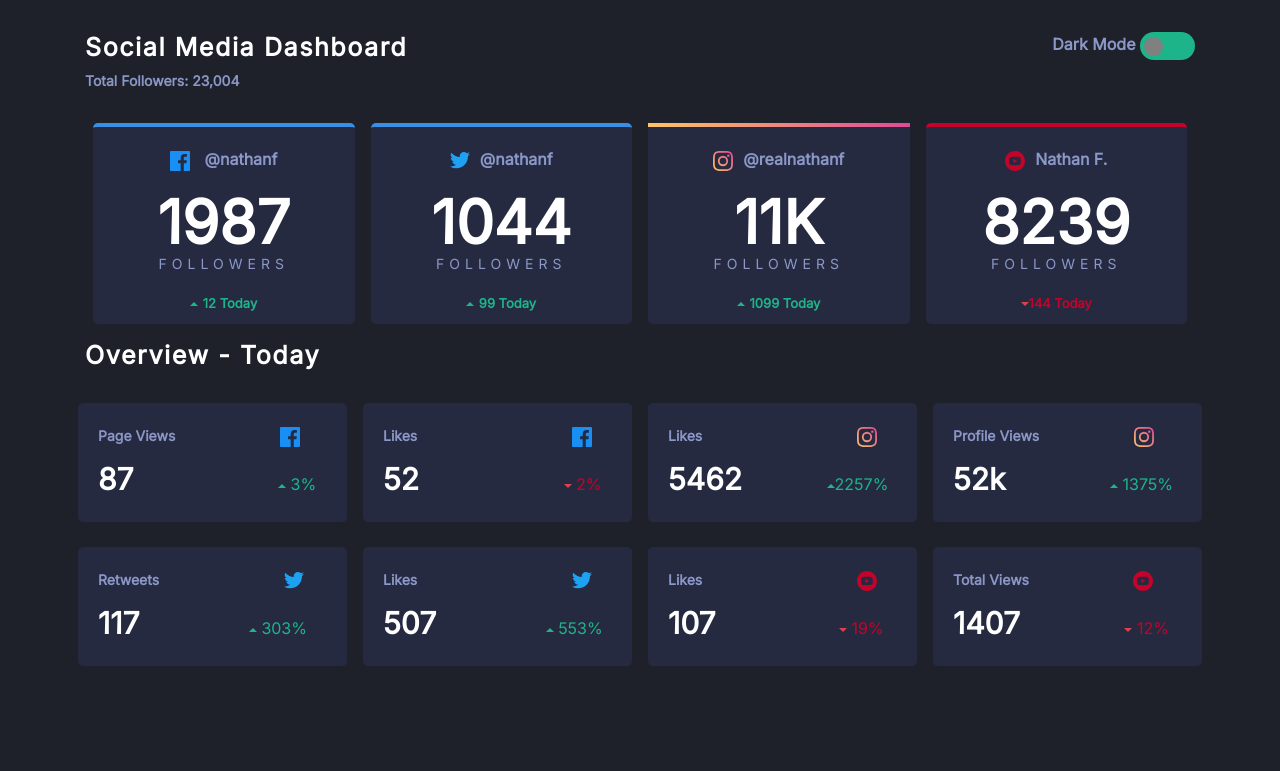
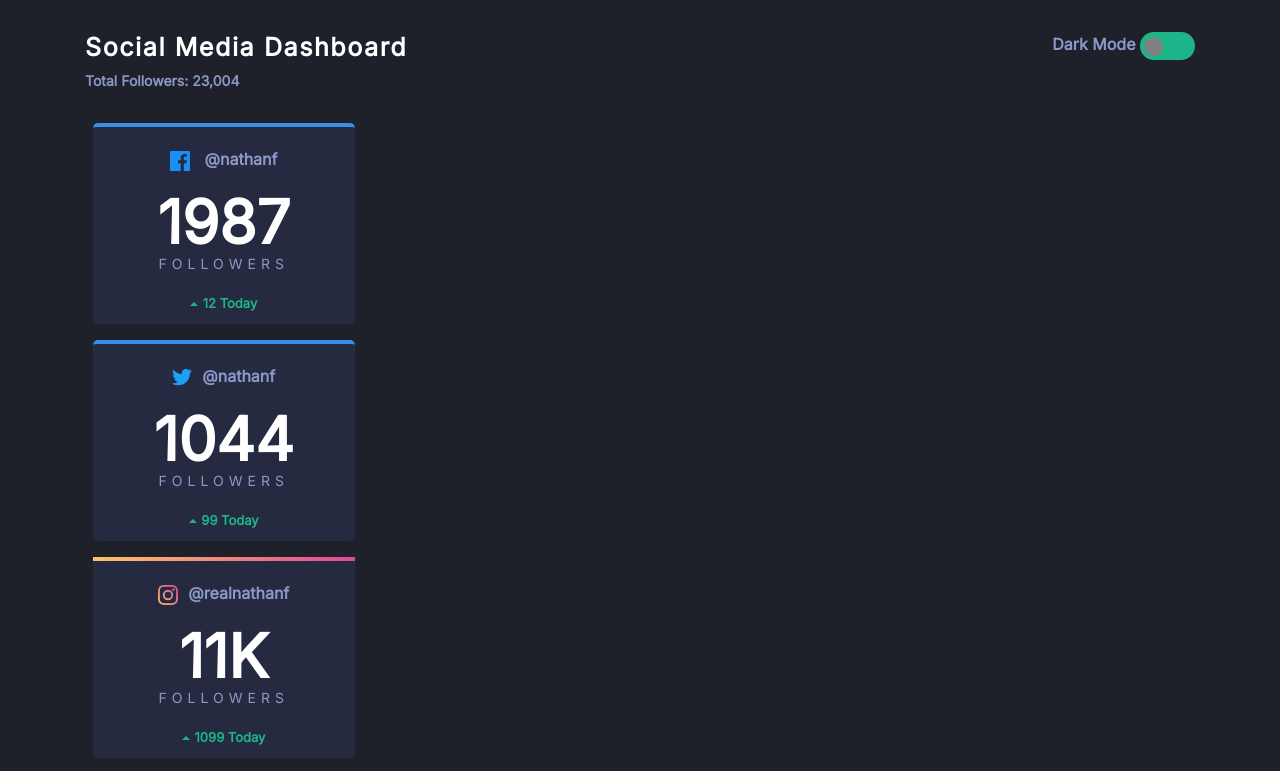
Before and after one commit to haniyafatima/Social-Media-Dashboard, a plain HTML site: page index.html in a window 1280 px wide. Shown: the top 771 px of the page. Drawn offline with nearby package versions, Linux system fonts and the light colour scheme.

Commit message:
Update index.html

```diff
--- a/index.html
+++ b/index.html
@@ -47,7 +47,7 @@
 
 
 
-    <div class="row no-gutters">
+    <div class="rows">
       <div class="col-xl-3 col-lg-4 col-md-6 px-md-2">
         <div class=" divs div-color upper-div div-1">
           <img class="up-icon" src="images/icon-facebook.svg" alt="">
```
